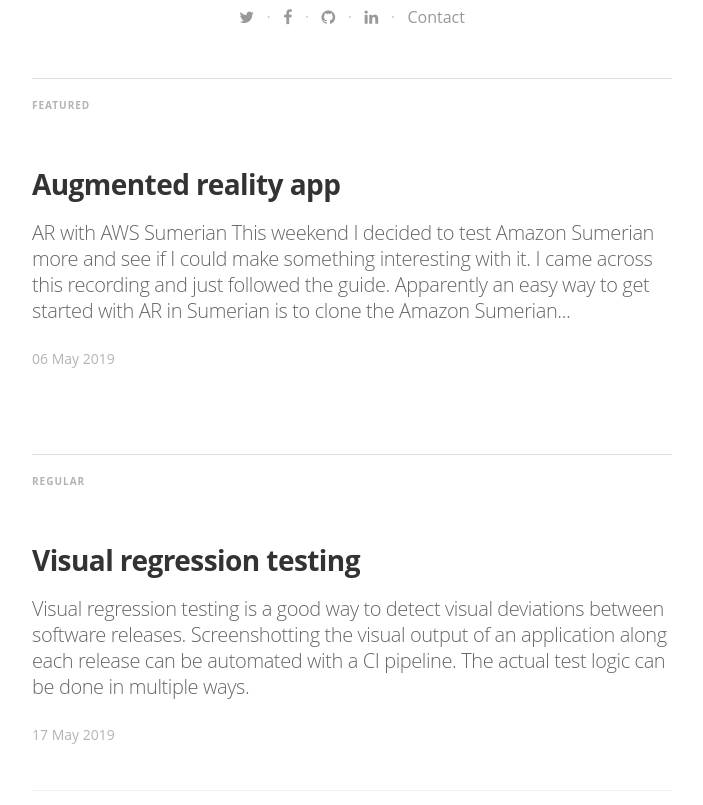
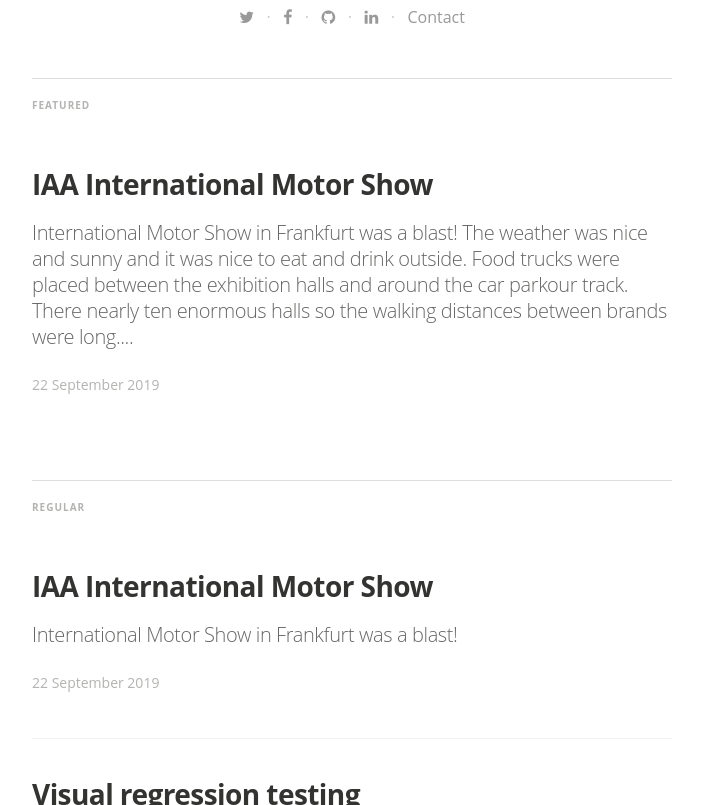
Before and after one commit to jounile/blog, a Jekyll site: the page built from index.html, in a window 1280 px wide and 900 px high, scrolled down 538 px, cut to the strip 95-900 px from the top of the window. Shown: the whole strip, without its empty margins (288-991 px from the left). Built offline with Jekyll 4.4.1, drawn with Linux system fonts in a browser that asks for light colours; nearby versions of some CDN libraries; some web fonts are replaced; the list of posts is cut into pages by our own code.

Commit message:
IAA post

```diff
--- a/_posts/2019-05-06-arkit-sumerian.markdown
+++ b/_posts/2019-05-06-arkit-sumerian.markdown
@@ -3,7 +3,7 @@
 title:  "Augmented reality app"
 date:   2019-05-06 21:34:25
 categories: article
-tags: featured
+tags: AR
 published: true
 ---
 AR with AWS Sumerian
--- /dev/null
+++ b/_posts/2019-09-22-iaa-frankfurt.markdown
@@ -0,0 +1,48 @@
+---
+layout: post
+title:  "IAA International Motor Show"
+date:   2019-09-22 13:00:00
+categories: iaa auto
+tags: featured
+published: true
+---
+
+International Motor Show in Frankfurt was a blast!
+
+<img src="https://s3.eu-central-1.amazonaws.com/jounileino.com-images/2019-09-22-iaa-frankfurt/outside.jpg" width="" height="">
+
+The weather was nice and sunny and it was nice to eat and drink outside. Food trucks were placed between the exhibition halls and around the car parkour track. There nearly ten enormous halls so the walking distances between brands were long.
+
+BMW augmented reality show was truly memorable. A large screen was placed next to a vehicle that was augmented right before the eyes of the audience.
+
+Porsche Taycan was highlighted in multiple places. Porsche had also a theatre like multimedia show on a big screen.
+
+<img src="https://s3.eu-central-1.amazonaws.com/jounileino.com-images/2019-09-22-iaa-frankfurt/taycan.jpg" width="" height="">
+
+Audi had a rather traditional display despite a couple of special vehicles drawing a lot of attention.
+
+<img src="https://s3.eu-central-1.amazonaws.com/jounileino.com-images/2019-09-22-iaa-frankfurt/audi.jpg" width="" height="">
+
+<a href="https://s3.eu-central-1.amazonaws.com/jounileino.com-images/2019-09-22-iaa-frankfurt/continental.mov" target="_blank">Continental</a>
+
+<a href="https://s3.eu-central-1.amazonaws.com/jounileino.com-images/2019-09-22-iaa-frankfurt/bmw.mov" target="_blank">BMW augmented exhibition</a>
+
+Mercedes exhibition was a clear winner in my eyes. The whole building had a special atmosphere and the visualizations were great.
+
+<img src="https://s3.eu-central-1.amazonaws.com/jounileino.com-images/2019-09-22-iaa-frankfurt/mercedes.jpg" width="" height="">
+
+Exhibition price was very reasonable 17 eur for a day ticket during the weekend. Buying online via IAA app included a 2 eur discount.
+
+<img src="https://s3.eu-central-1.amazonaws.com/jounileino.com-images/2019-09-22-iaa-frankfurt/boyz.jpg" width="" height="">
+
+[IAA website][iaa-website]
+
+<footer class="site-footer">
+ <a class="subscribe" href="{{ "/feed.xml" | prepend: site.baseurl }}"> <span class="tooltip"> <i class="fa fa-rss"></i> Subscribe!</span></a>
+  <div class="inner">
+   <section class="copyright">All content copyright <a href="mailto:{{ site.email}}">{{ site.name }}</a> &copy; {{ site.time | date: '%Y' }} &bull; All rights reserved.</section>
+  </div>
+</footer>
+
+
+[iaa-website]:      https://iaa.de
```
